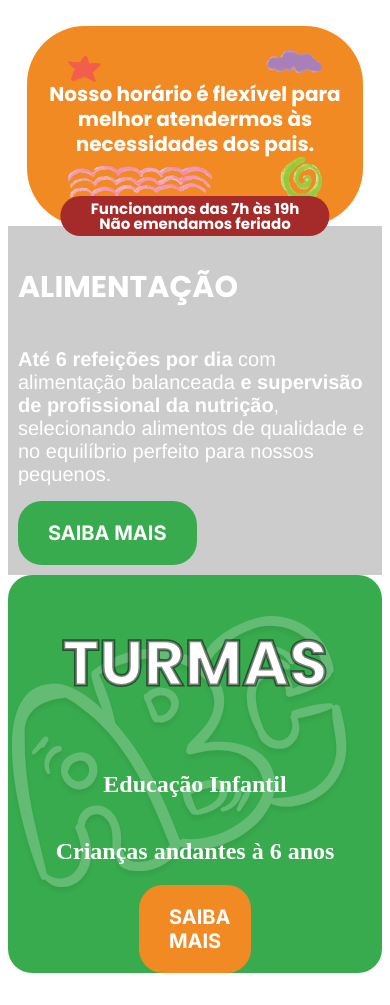
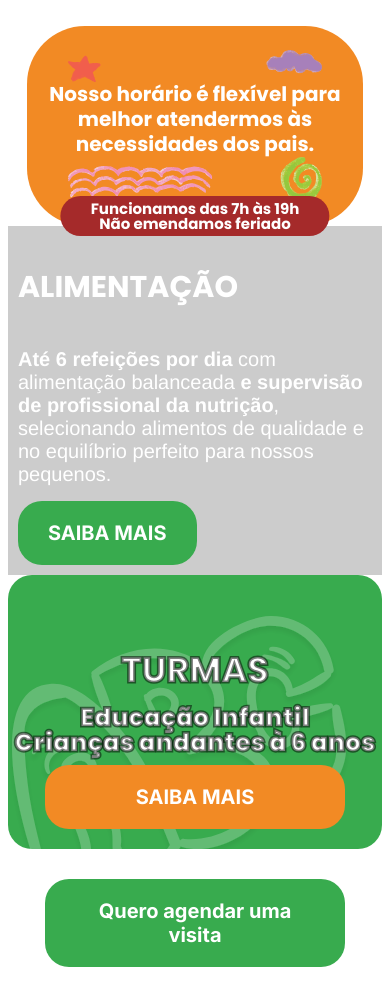
Before and after one commit to AgenciaModtech/LP-Nossa-Inf-ncia, a plain HTML site: page index.html in a window 390 px wide. Before the commit the page ends 981 px from the top, so only its background shows below. Drawn offline with nearby package versions, Linux system fonts and the light colour scheme.

Commit message:
Alteracoes dia 07.02.2024

```diff
--- a/index.html
+++ b/index.html
@@ -79,6 +79,14 @@
           >SAIBA MAIS</a
         >
       </div>
+        <a
+          class="redirect-btn-agendar"
+          href="https://wa.me/11945015148?text=Olá!%20Estou%20entrando%20em%20contato%20através%20do%20site."
+          target="_blank"
+          rel="noopener noreferrer"
+          style="background: var(--e2); width: 30%"
+          >Quero agendar uma visita</a>
+
     </section>
   </body>
 </html>
--- a/styles/global.css
+++ b/styles/global.css
@@ -1,6 +1,6 @@
-@import url('https://fonts.googleapis.com/css2?family=Poppins:wght@100;200;300;400;500;600;700;800;900&display=swap');
-@import url('https://fonts.googleapis.com/css2?family=Arimo:ital,wght@0,400;0,500;0,600;0,700;1,400;1,500;1,600;1,700&family=Roboto:ital,wght@1,100&display=swap');
-@import url('https://fonts.googleapis.com/css2?family=Inter:wght@100;200;300;400;500;600;700;800;900&display=swap');
+@import url("https://fonts.googleapis.com/css2?family=Poppins:wght@100;200;300;400;500;600;700;800;900&display=swap");
+@import url("https://fonts.googleapis.com/css2?family=Arimo:ital,wght@0,400;0,500;0,600;0,700;1,400;1,500;1,600;1,700&family=Roboto:ital,wght@1,100&display=swap");
+@import url("https://fonts.googleapis.com/css2?family=Inter:wght@100;200;300;400;500;600;700;800;900&display=swap");
 
 :root {
   --e1: #38ab4e;
--- a/styles/info.css
+++ b/styles/info.css
@@ -134,6 +134,8 @@
   border-radius: 24px;
   background-image: url(/img/ico/icon-info3.svg);
   background-repeat: no-repeat;
+  padding-top: 60px;
+  padding-bottom: 20px;
 }
 
 .turmas h1 {
@@ -146,6 +148,34 @@
 }
 .turmas a {
   text-align: center;
+}
+
+.turmas h1,
+h2 {
+  margin-top: 0px;
+  margin-bottom: 0px;
+}
+
+.turmas h2 {
+  font-family: "Poppins", sans-serif;
+  font-weight: 900;
+  font-size: 67px;
+  line-height: 79px;
+  letter-spacing: 1%;
+  -webkit-text-stroke-width: 3px;
+  -webkit-text-stroke-color: rgba(0, 0, 0, 0.5);
+}
+
+.redirect-btn-agendar {
+  text-align: center;
+  background: var(--e1) !important;
+  border-radius: 24px;
+  font-family: var(--btn-font);
+  font-weight: bold;
+  padding: 20px 30px;
+  text-decoration: none;
+  font-size: 20px;
+  margin: 30px;
 }
 
 /* Telas menores que 320px */
@@ -198,6 +228,25 @@
   .redirect-btn {
     font-size: 20px;
   }
+  .turmas {
+    text-align: center;
+  }
+  .turmas h1 {
+    font-size: 35px;
+
+    line-height: 70px;
+  }
+  .turmas h2 {
+    font-size: 25px;
+    line-height: 25px;
+  }
+  .redirect-btn {
+    margin-top: 10px;
+    width: 80% !important;
+  }
+  .redirect-btn-agendar {
+    width: 80% !important;
+  }
 }
 
 /* Para telefones celulares */
@@ -249,6 +298,25 @@
   .alimentacao__crianca {
     display: none;
   }
+  .turmas {
+    text-align: center;
+  }
+  .turmas h1 {
+    font-size: 35px;
+
+    line-height: 70px;
+  }
+  .turmas h2 {
+    font-size: 25px;
+    line-height: 25px;
+  }
+  .redirect-btn {
+    margin-top: 10px;
+    width: 80% !important;
+  }
+  .redirect-btn-agendar {
+    width: 80% !important;
+  }
 }
 
 /* Para tablets em modo retrato e telefones grandes */
@@ -291,6 +359,19 @@
     font-size: 20px;
     font-size: 15px;
   }
+  .turmas {
+    text-align: center;
+  }
+
+  .turmas h1 {
+    font-size: 40px;
+  }
+  .turmas h2 {
+    font-size: 35px;
+  }
+  .redirect-btn-agendar {
+    width: 80% !important;
+  }
 }
 
 /* Para tablets em modo paisagem e laptops pequenos */
@@ -305,7 +386,7 @@
   }
   .descricao__horario__caixa-vermelha {
     padding: 15px 10px;
-    width: 50%;
+    width: 70%;
   }
   .descricao__horario__caixa-vermelha p {
     font-size: 30px !important;
@@ -314,6 +395,10 @@
 
   .alimentacao__descricao h1 {
     font-size: 30px;
+  }
+
+  .turmas h2 {
+    font-size: 50px;
   }
   .alimentacao__descricao p {
     font-size: 30px;
```
